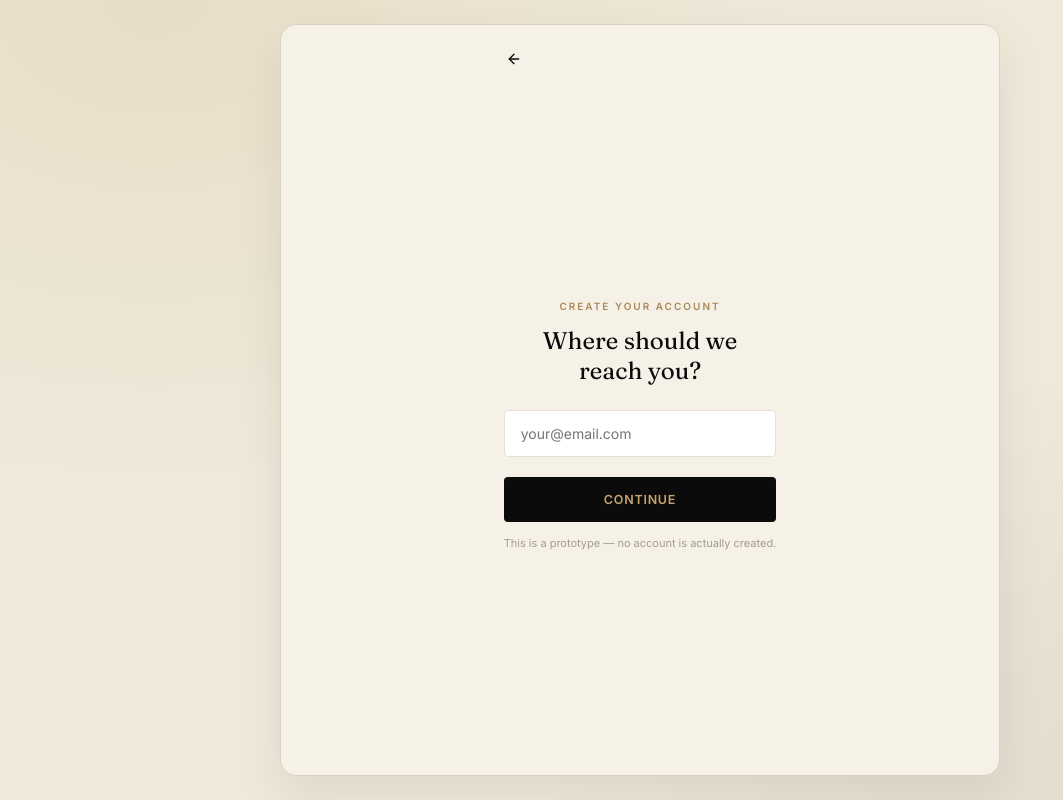
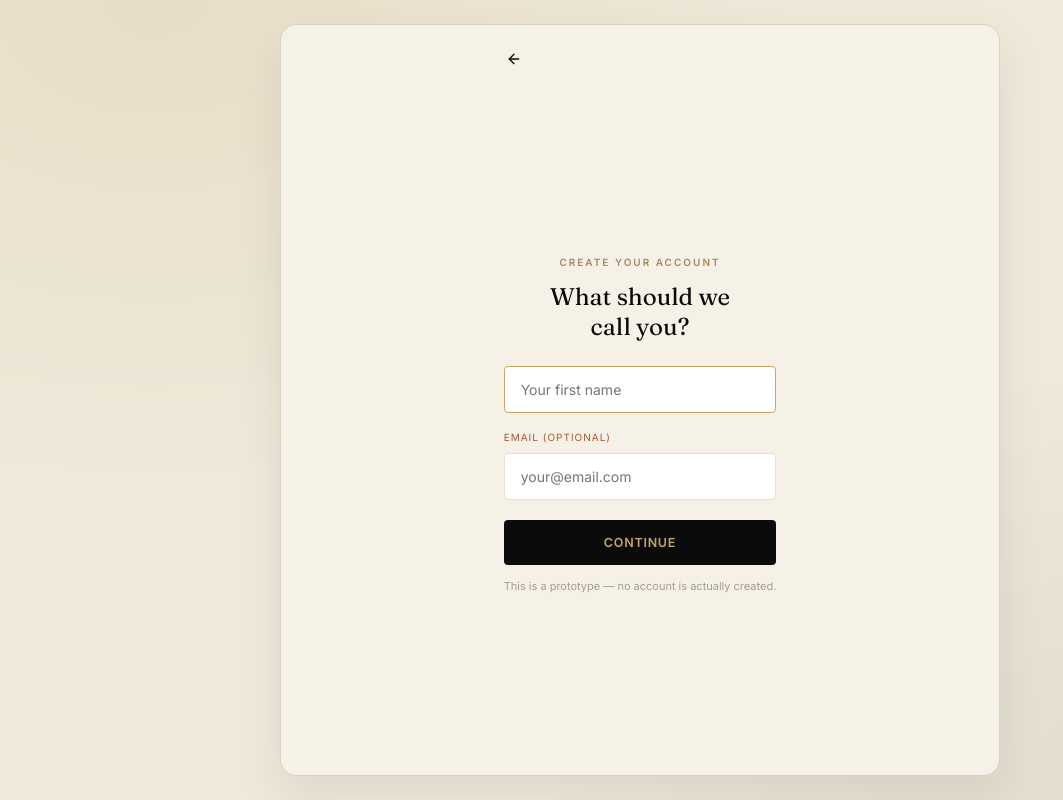
Before and after one commit to ivanodonato7/wearvestra, a React (Vite) app: page / in a window 1280 px wide. Both pictures are taken after a click on the button "GET STARTED". Shown: the whole page, without its empty margins (0-1063 px from the left). Built offline with nearby package versions, Linux system fonts and the light colour scheme.

Commit message:
Ask for the user's name at signup and show it on home
Replace the hardcoded Alex greeting with the name collected on
the create-account screen; persist it on the profile.

```diff
--- a/src/VestraPrototype.jsx
+++ b/src/VestraPrototype.jsx
@@ -16,8 +16,10 @@ const UI = {
   en: {
     welcomeEyebrow: "Vestra", welcomeTitleLine1: "Let's get you", welcomeTitleLine2: "dressed properly.",
     welcomeSub: "A few quick questions, then meet your stylist.", getStarted: "Get Started", skipTesting: "Skip for testing → see the app",
-    createAccountEyebrow: "Create Your Account", whereReachYouLine1: "Where should we", whereReachYouLine2: "reach you?",
-    emailPlaceholder: "your@email.com", continueBtn: "Continue", signupNote: "This is a prototype — no account is actually created.",
+    createAccountEyebrow: "Create Your Account", whereReachYouLine1: "What should we", whereReachYouLine2: "call you?",
+    namePlaceholder: "Your first name", emailPlaceholder: "your@email.com", continueBtn: "Continue",
+    signupEmailLabel: "Email (optional)", signupNote: "This is a prototype — no account is actually created.",
+    nameRequired: "Please enter your name to continue.",
     stepAudienceTitle: "Who are we dressing?", stepAudiencePrompt: "This helps us show the right fits and inspiration.",
     step0Title: "How would you describe your day-to-day?", step0Prompt: "Pick the photo that feels closest to your days.",
     lifeOfficeDesc: "Meetings, clients, and polished days that need to look intentional.",
@@ -61,7 +63,7 @@ const UI = {
     stylistPicksIntro: "Three directions for you — tap any piece to shop what's in stock.",
     wardrobeTitle: "Wardrobe", wardrobeEmpty: "Outfits you save from your stylist will live here.",
     bagTitle: "Bag", bagEmpty: "Save an outfit to see its items here, grouped by retailer.", checkoutWith: "Checkout with",
-    profileTitle: "Profile", styleArchetypeLabel: "Style Archetype", fitPreferenceLabel: "Fit Preference",
+    profileTitle: "Profile", nameLabel: "Name", styleArchetypeLabel: "Style Archetype", fitPreferenceLabel: "Fit Preference",
     dressingForLabel: "Dressing for",
     paletteLabel: "Palette", budgetLabel: "Budget", dressesForLabel: "Dresses For",
     prototypeNote: "This is a click-through prototype — no real account exists yet.", languageLabel: "Language",
@@ -88,8 +90,10 @@ const UI = {
   es: {
     welcomeEyebrow: "Vestra", welcomeTitleLine1: "Vamos a vestirte", welcomeTitleLine2: "como es debido.",
     welcomeSub: "Unas preguntas rápidas y luego conoces a tu estilista.", getStarted: "Empezar", skipTesting: "Saltar para probar → ver la app",
-    createAccountEyebrow: "Crea tu cuenta", whereReachYouLine1: "¿Dónde podemos", whereReachYouLine2: "contactarte?",
-    emailPlaceholder: "tu@email.com", continueBtn: "Continuar", signupNote: "Esto es un prototipo — no se crea ninguna cuenta real.",
+    createAccountEyebrow: "Crea tu cuenta", whereReachYouLine1: "¿Cómo te", whereReachYouLine2: "llamamos?",
+    namePlaceholder: "Tu nombre", emailPlaceholder: "tu@email.com", continueBtn: "Continuar",
+    signupEmailLabel: "Email (opcional)", signupNote: "Esto es un prototipo — no se crea ninguna cuenta real.",
+    nameRequired: "Escribe tu nombre para continuar.",
     stepAudienceTitle: "¿Para quién es el estilo?", stepAudiencePrompt: "Así te mostramos los cortes e inspiración adecuados.",
     step0Title: "¿Cómo describirías tu día a día?", step0Prompt: "Elige la foto que más se parezca a tus días.",
     lifeOfficeDesc: "Reuniones, clientes y días que piden un look intencional.",
@@ -133,7 +137,7 @@ const UI = {
     stylistPicksIntro: "Tres direcciones para ti — toca cualquier prenda para ver stock.",
     wardrobeTitle: "Armario", wardrobeEmpty: "Los looks que guardes de tu estilista aparecerán aquí.",
     bagTitle: "Bolsa", bagEmpty: "Guarda un look para ver sus prendas aquí, agrupadas por tienda.", checkoutWith: "Comprar en",
-    profileTitle: "Perfil", styleArchetypeLabel: "Arquetipo de Estilo", fitPreferenceLabel: "Preferencia de Ajuste",
+    profileTitle: "Perfil", nameLabel: "Nombre", styleArchetypeLabel: "Arquetipo de Estilo", fitPreferenceLabel: "Preferencia de Ajuste",
     dressingForLabel: "Vestuario para",
     paletteLabel: "Paleta", budgetLabel: "Presupuesto", dressesForLabel: "Se Viste Para",
     prototypeNote: "Esto es un prototipo interactivo — aún no existe ninguna cuenta real.", languageLabel: "Idioma",
@@ -160,8 +164,10 @@ const UI = {
   fr: {
     welcomeEyebrow: "Vestra", welcomeTitleLine1: "Habillons-vous", welcomeTitleLine2: "comme il se doit.",
     welcomeSub: "Quelques questions rapides, puis rencontrez votre styliste.", getStarted: "Commencer", skipTesting: "Passer pour tester → voir l'app",
-    createAccountEyebrow: "Créez votre compte", whereReachYouLine1: "Où pouvons-nous", whereReachYouLine2: "vous joindre ?",
-    emailPlaceholder: "votre@email.com", continueBtn: "Continuer", signupNote: "Ceci est un prototype — aucun compte n'est réellement créé.",
+    createAccountEyebrow: "Créez votre compte", whereReachYouLine1: "Comment devons-nous", whereReachYouLine2: "vous appeler ?",
+    namePlaceholder: "Votre prénom", emailPlaceholder: "votre@email.com", continueBtn: "Continuer",
+    signupEmailLabel: "Email (optionnel)", signupNote: "Ceci est un prototype — aucun compte n'est réellement créé.",
+    nameRequired: "Indiquez votre prénom pour continuer.",
     stepAudienceTitle: "Pour qui s'habille-t-on ?", stepAudiencePrompt: "Cela nous aide à montrer les coupes et inspirations adaptées.",
     step0Title: "Comment décririez-vous votre quotidien ?", step0Prompt: "Choisissez la photo qui ressemble le plus à vos journées.",
     lifeOfficeDesc: "Réunions, clients, et des journées qui demandent une allure intentionnelle.",
@@ -205,7 +211,7 @@ const UI = {
     stylistPicksIntro: "Trois directions pour vous — touchez une pièce pour voir le stock.",
     wardrobeTitle: "Garde-robe", wardrobeEmpty: "Les tenues que vous enregistrez apparaîtront ici.",
     bagTitle: "Panier", bagEmpty: "Enregistrez une tenue pour voir ses articles ici, regroupés par enseigne.", checkoutWith: "Payer chez",
-    profileTitle: "Profil", styleArchetypeLabel: "Archétype de Style", fitPreferenceLabel: "Préférence de Coupe",
+    profileTitle: "Profil", nameLabel: "Prénom", styleArchetypeLabel: "Archétype de Style", fitPreferenceLabel: "Préférence de Coupe",
     dressingForLabel: "S'habille pour",
     paletteLabel: "Palette", budgetLabel: "Budget", dressesForLabel: "S'habille Pour",
     prototypeNote: "Ceci est un prototype interactif — aucun compte réel n'existe encore.", languageLabel: "Langue",
@@ -950,6 +956,7 @@ const STEPS = [
 ];
 
 const DEFAULT_PROFILE = {
+  name: "Alex",
   audience: "Ladies",
   archetype: "Quiet Tailored",
   fit: "Fitted & tailored",
@@ -978,7 +985,17 @@ function WelcomeScreen({ onStart, onSkip }) {
 
 function SignupScreen({ onContinue, onBack }) {
   const { t } = useLang();
+  const [name, setName] = useState("");
   const [email, setEmail] = useState("");
+  const [hint, setHint] = useState(false);
+  function handleContinue() {
+    const trimmed = name.trim();
+    if (!trimmed) {
+      setHint(true);
+      return;
+    }
+    onContinue({ name: trimmed, email: email.trim() });
+  }
   return (
     <div className="onb-screen">
       <button className="onb-back" onClick={onBack}><ArrowLeft size={16} /></button>
@@ -987,12 +1004,26 @@ function SignupScreen({ onContinue, onBack }) {
         <h2 className="onb-title">{t("whereReachYouLine1")}<br />{t("whereReachYouLine2")}</h2>
         <input
           className="onb-input"
+          type="text"
+          autoComplete="given-name"
+          autoFocus
+          placeholder={t("namePlaceholder")}
+          value={name}
+          onChange={(e) => { setName(e.target.value); setHint(false); }}
+          onKeyDown={(e) => { if (e.key === "Enter") handleContinue(); }}
+        />
+        <div className="onb-mini-label" style={{ marginTop: 18, textAlign: "left", width: "100%", maxWidth: 320 }}>{t("signupEmailLabel")}</div>
+        <input
+          className="onb-input"
           type="email"
+          autoComplete="email"
           placeholder={t("emailPlaceholder")}
           value={email}
           onChange={(e) => setEmail(e.target.value)}
+          onKeyDown={(e) => { if (e.key === "Enter") handleContinue(); }}
         />
-        <button className="onb-primary-btn" onClick={onContinue} style={{ marginTop: 20 }}>{t("continueBtn")}</button>
+        {hint && <p className="onb-fine-print" style={{ color: "#a85832" }}>{t("nameRequired")}</p>}
+        <button className="onb-primary-btn" onClick={handleContinue} style={{ marginTop: 20 }}>{t("continueBtn")}</button>
         <p className="onb-fine-print">{t("signupNote")}</p>
       </div>
     </div>
@@ -1550,7 +1581,7 @@ function HomeScreen({ profile, onPrompt, homeInput, setHomeInput }) {
   return (
     <div className="screen">
       <div className="eyebrow muted">{t("goodEvening")}</div>
-      <h1 className="home-name">Alex</h1>
+      <h1 className="home-name">{profile.name || DEFAULT_PROFILE.name}</h1>
       <div className="dna-card">
         <div className="eyebrow gold-on-dark">{t("styleDnaLabel")}</div>
         <div className="dna-title">{tOpt(profile.archetype)}</div>
@@ -1721,6 +1752,7 @@ function ProfileScreen({ profile, onToggleFavoriteStore }) {
   const favSet = new Set(favorites);
   const budgetLabel = tOpt((BUDGET_OPTIONS.find((b) => b.key === profile.budget) || {}).label || "Balanced");
   const rows = [
+    [t("nameLabel"), profile.name || DEFAULT_PROFILE.name],
     [t("dressingForLabel"), tOpt(profile.audience || DEFAULT_PROFILE.audience)],
     [t("styleArchetypeLabel"), tOpt(profile.archetype)],
     [t("fitPreferenceLabel"), tOpt(profile.fit)],
@@ -1791,7 +1823,7 @@ export default function VestraPrototype() {
   const [lang, setLang] = useState("en");
   const [stage, setStage] = useState("welcome"); // welcome | signup | onboarding | reveal | occasion | app
   const [step, setStep] = useState(0);
-  const [answers, setAnswers] = useState({ audience: null, lifestyle: null, archetype: null, fit: null, palette: [], avoid: [], budget: null, occasions: [], sizes: {} });
+  const [answers, setAnswers] = useState({ name: "", audience: null, lifestyle: null, archetype: null, fit: null, palette: [], avoid: [], budget: null, occasions: [], sizes: {} });
   const [profile, setProfile] = useState(DEFAULT_PROFILE);
 
   const [tab, setTab] = useState("home");
@@ -1861,6 +1893,7 @@ export default function VestraPrototype() {
     const audience = answers.audience || DEFAULT_PROFILE.audience;
     const audienceMeta = AUDIENCE_META[audience] || AUDIENCE_META.Ladies;
     const built = {
+      name: answers.name || profile.name || DEFAULT_PROFILE.name,
       audience,
       archetype: archetypeShortEn,
       fit: answers.fit,
@@ -2280,7 +2313,16 @@ export default function VestraPrototype() {
         )}
         <div className="phone-body">
           {stage === "welcome" && <WelcomeScreen onStart={() => setStage("signup")} onSkip={skipToApp} />}
-          {stage === "signup" && <SignupScreen onContinue={() => setStage("onboarding")} onBack={() => setStage("welcome")} />}
+          {stage === "signup" && (
+            <SignupScreen
+              onContinue={({ name, email }) => {
+                setAnswers((a) => ({ ...a, name, email }));
+                setProfile((p) => ({ ...p, name }));
+                setStage("onboarding");
+              }}
+              onBack={() => setStage("welcome")}
+            />
+          )}
           {stage === "onboarding" && (
             <OnboardingScreen
               step={step}
```
